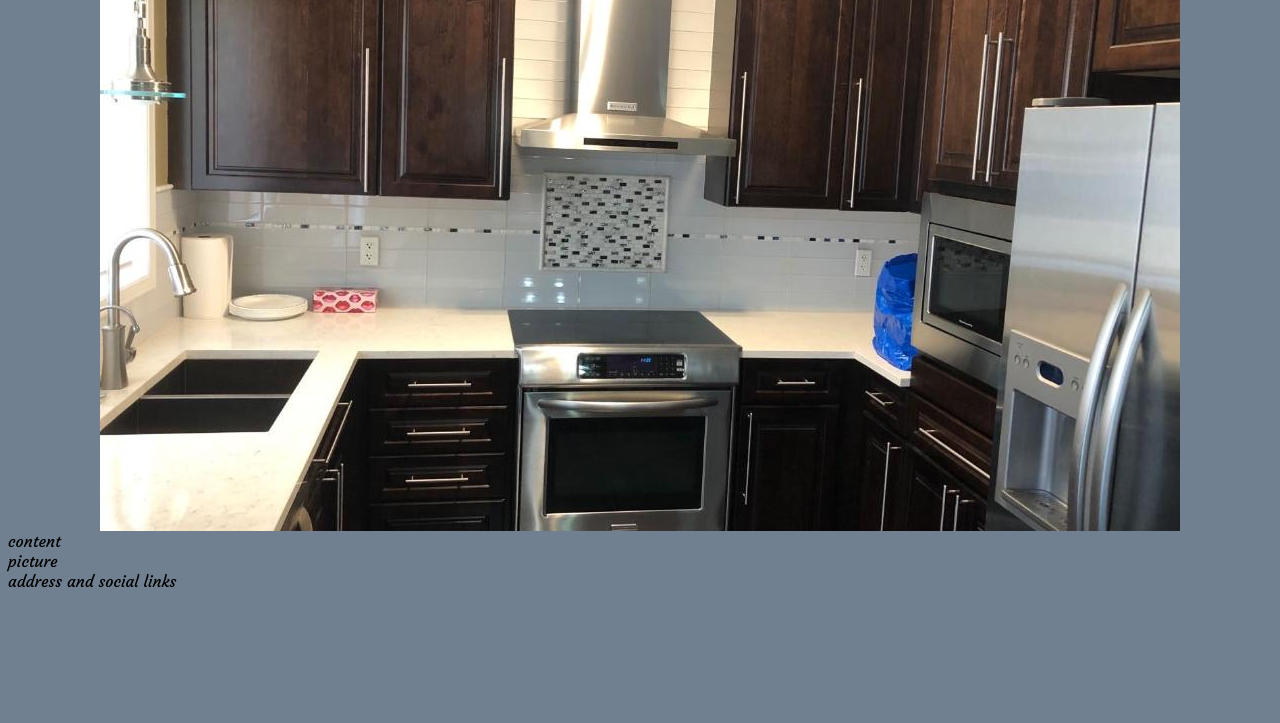
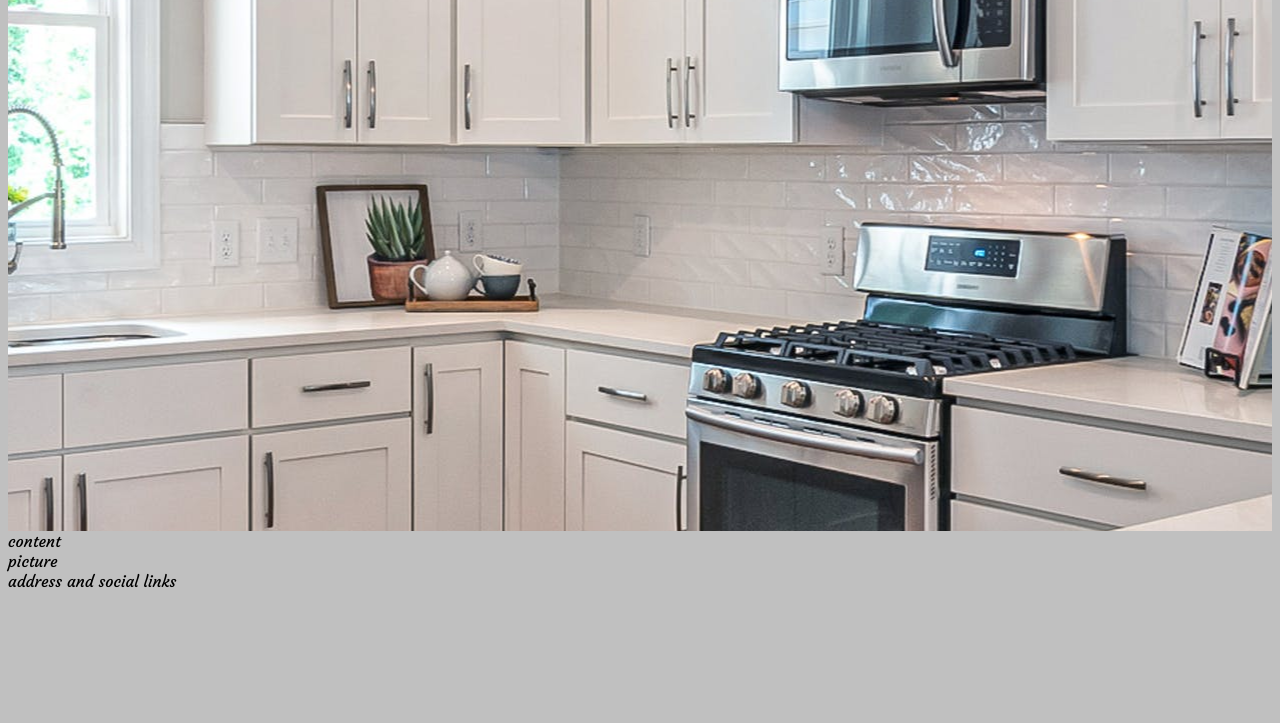
Before and after one commit to Attstar2021/first-project, a plain HTML site: page index.html in a window 1280 px wide. Shown: the part 77-800 px from the top of the page. Drawn offline with Linux system fonts and the light colour scheme.

Commit message:
Add new hero image

```diff
--- a/assets/css/style.css
+++ b/assets/css/style.css
@@ -3,29 +3,25 @@
 body{
     font-family:Courgette, sans-serif;
     color: black;
-    background-color: slategrey;
-}
-header{
-    background-color: navy;
-
+    background-color:silver;
 }
 #logo{
     float:left;
     font-size: 80%;
     margin-left: 30px;
+    color: black;
 }
 #icon{
     float: right;
     font-size: 120%;
     margin-right: 30px;
+    margin-top: 0px;
+
 }
 /* hero image */
 #hero-image{
     height: 600px;
     width: 100%;
-    background: url(../images/thumbnail\ \(1\).jpg) no-repeat center;
-    padding: 0cm;
-    margin: left 20px; ;
-    margin-right:20px ;
+    background: url(../images/pexels-photo-4682110.jpeg) no-repeat center;
 
 }
```
Also changed, not shown: assets/images/pexels-photo-4682110.jpeg (added).
